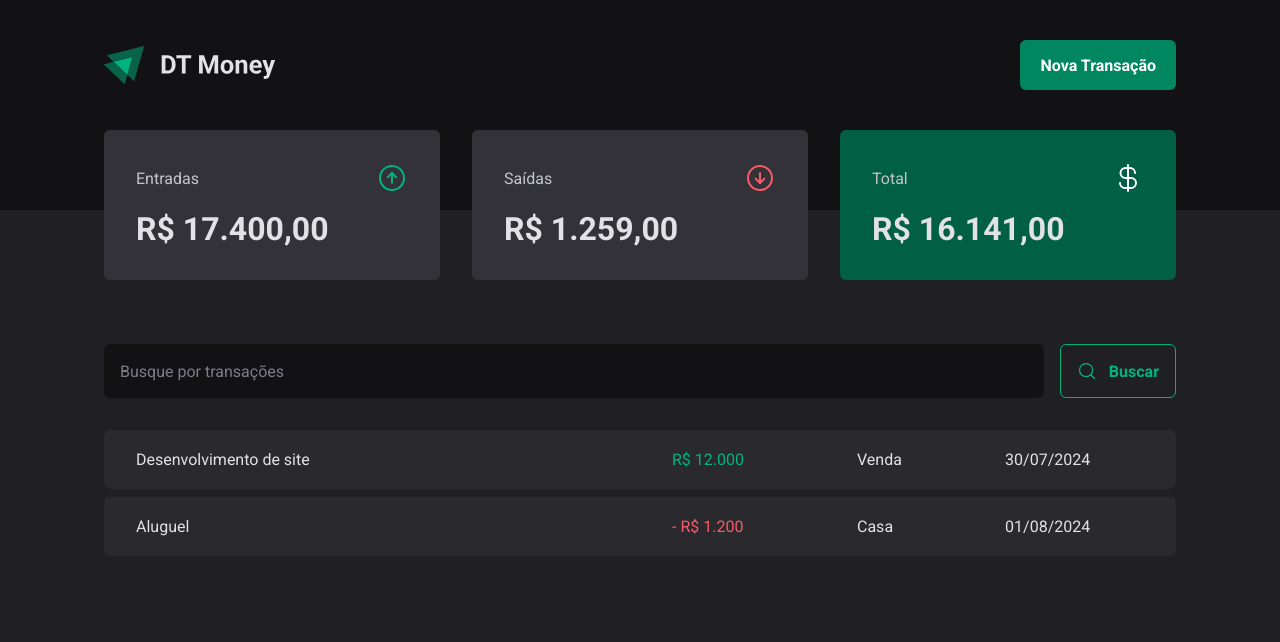
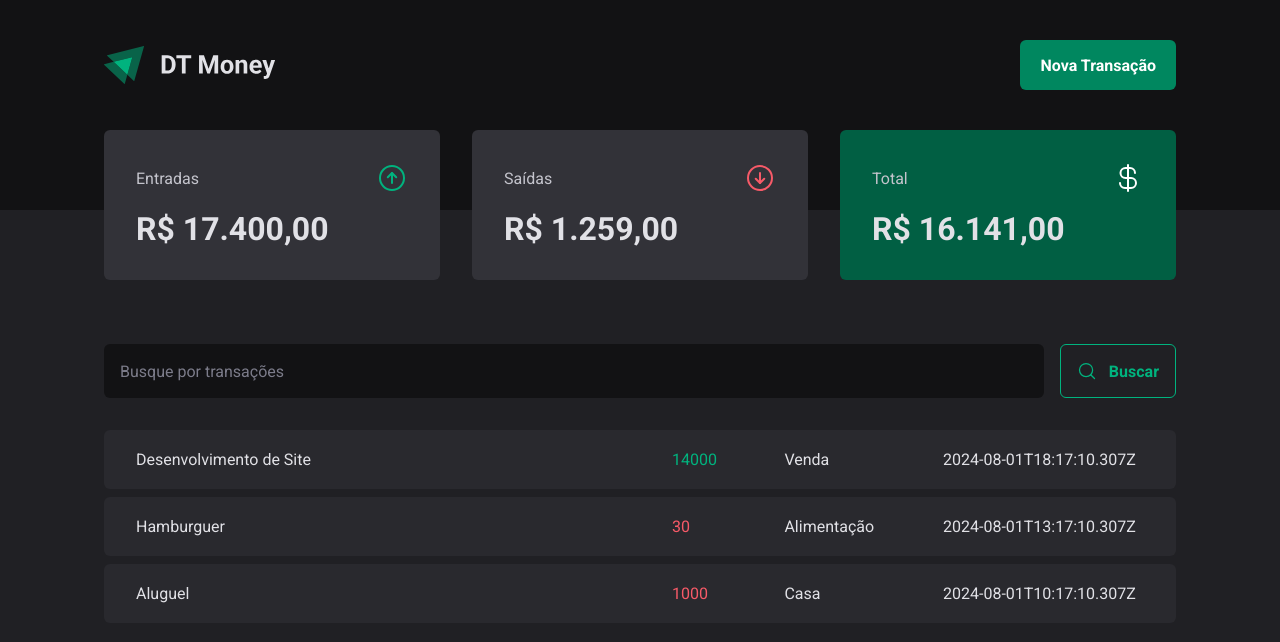
Before and after one commit to jandersonvb/03-dt-money, a React (Vite) app: page / in a window 1280 px wide. Shown: the top 642 px of the page. Built offline with nearby package versions, Linux system fonts and the light colour scheme; data requests are answered from the project's data file.

Commit message:
feat: create TransactionsContext

```diff
--- a/src/App.tsx
+++ b/src/App.tsx
@@ -3,11 +3,15 @@
 import { defaultTheme } from "./styles/themes/default";
 import { GlobalStyle } from "./styles/global";
 import { Transactions } from "./pages/Transactions/Transactions";
+import { TransactionsProvider } from "./contexts/TransactionsContext";
 
 export function App() {
   return (
     <ThemeProvider theme={defaultTheme}>
-      <Transactions />
+
+      <TransactionsProvider>
+        <Transactions />
+      </TransactionsProvider>
 
       <GlobalStyle />
     </ThemeProvider>
--- a/src/components/Summary/Summary.tsx
+++ b/src/components/Summary/Summary.tsx
@@ -1,7 +1,12 @@
 import { ArrowCircleDown, ArrowCircleUp, CurrencyDollar } from "phosphor-react";
 import { SummaryCard, SummaryContainer } from "./Summary.styles";
+import { useContext } from "react";
+import { TransactionsContext } from "../../contexts/TransactionsContext";
 
 export function Summary() {
+  const { transactions } = useContext(TransactionsContext);
+
+  // Create a function to calculate the total amount of income and outcome
   return (
     <SummaryContainer>
       <SummaryCard>
--- /dev/null
+++ b/src/contexts/TransactionsContext.tsx
@@ -0,0 +1,42 @@
+import { createContext, useEffect, useState } from "react";
+
+interface Transaction {
+  id: number;
+  description: string;
+  type: 'income' | 'outcome';
+  price: number;
+  category: string;
+  createdAt: string;
+}
+
+
+interface TransactionsContextData {
+  transactions: Transaction[];
+}
+
+interface TransactionsProviderProps {
+  children: React.ReactNode;
+}
+
+export const TransactionsContext = createContext({} as TransactionsContextData);
+
+export function TransactionsProvider({ children }: TransactionsProviderProps) {
+  const [transactions, setTransactions] = useState<Transaction[]>([]);
+
+  async function loadTransactions() {
+    const response = await fetch('http://localhost:3333/transactions');
+    const data = await response.json();
+
+    setTransactions(data);
+  }
+
+  useEffect(() => {
+    loadTransactions();
+  }, [])
+
+  return (
+    <TransactionsContext.Provider value={{ transactions }}>
+      {children}
+    </TransactionsContext.Provider>
+  )
+}
--- a/src/pages/Transactions/Transactions.tsx
+++ b/src/pages/Transactions/Transactions.tsx
@@ -1,9 +1,13 @@
+import { useContext } from "react";
 import { Header } from "../../components/Header/Header";
 import { Summary } from "../../components/Summary/Summary";
 import { SearchForm } from "./components/SearchForm/SearchForm";
 import { PriceHightlight, TransactionsContainer, TransactionsTable } from "./Transactions.styles";
+import { TransactionsContext } from "../../contexts/TransactionsContext";
 
 export function Transactions() {
+  const { transactions } = useContext(TransactionsContext);
+
   return (
     <div>
       <Header />
@@ -14,23 +18,19 @@
         <SearchForm />
         <TransactionsTable>
           <tbody>
-            <tr>
-              <td width="50%">Desenvolvimento de site</td>
-              <td>
-                <PriceHightlight variant="income">R$ 12.000</PriceHightlight>
-              </td>
-              <td>Venda</td>
-              <td>30/07/2024</td>
-            </tr>
+            {transactions.map(transaction => {
+              return (
+                <tr key={transaction.id}>
+                  <td width="50%">{transaction.description}</td>
+                  <td>
+                    <PriceHightlight variant={transaction.type}>{transaction.price}</PriceHightlight>
+                  </td>
+                  <td>{transaction.category}</td>
+                  <td>{transaction.createdAt}</td>
+                </tr>
+              )
+            })}
 
-            <tr>
-              <td>Aluguel</td>
-              <td>
-                <PriceHightlight variant="outcome">- R$ 1.200</PriceHightlight>
-              </td>
-              <td>Casa</td>
-              <td>01/08/2024</td>
-            </tr>
           </tbody>
         </TransactionsTable>
       </TransactionsContainer>
```
